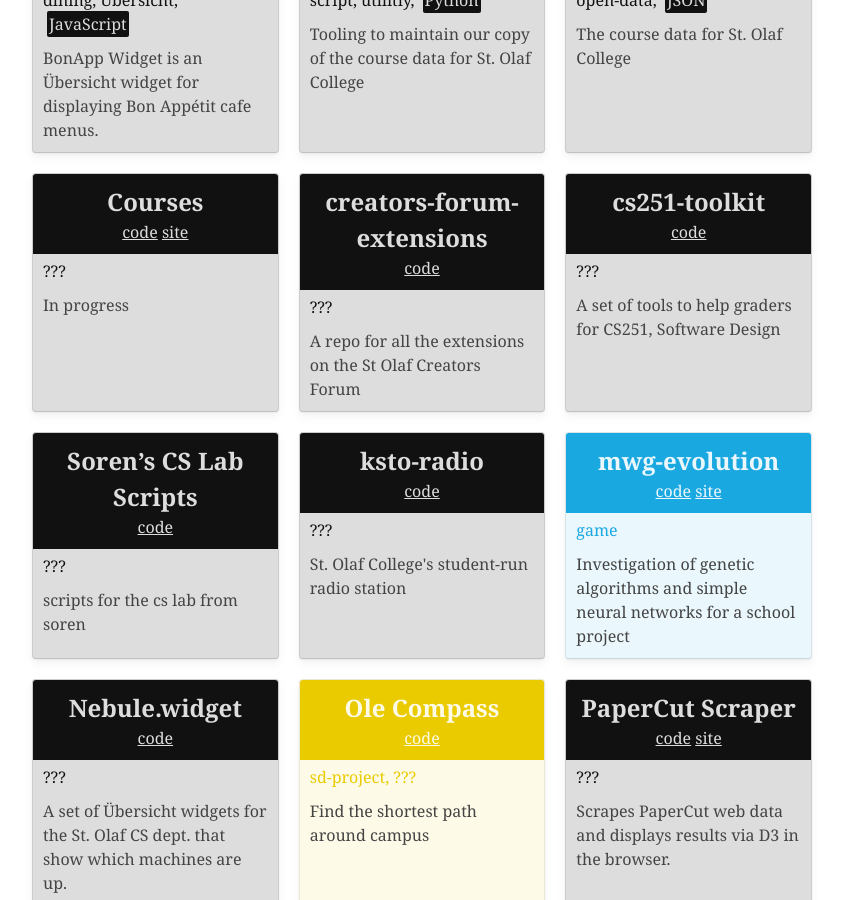
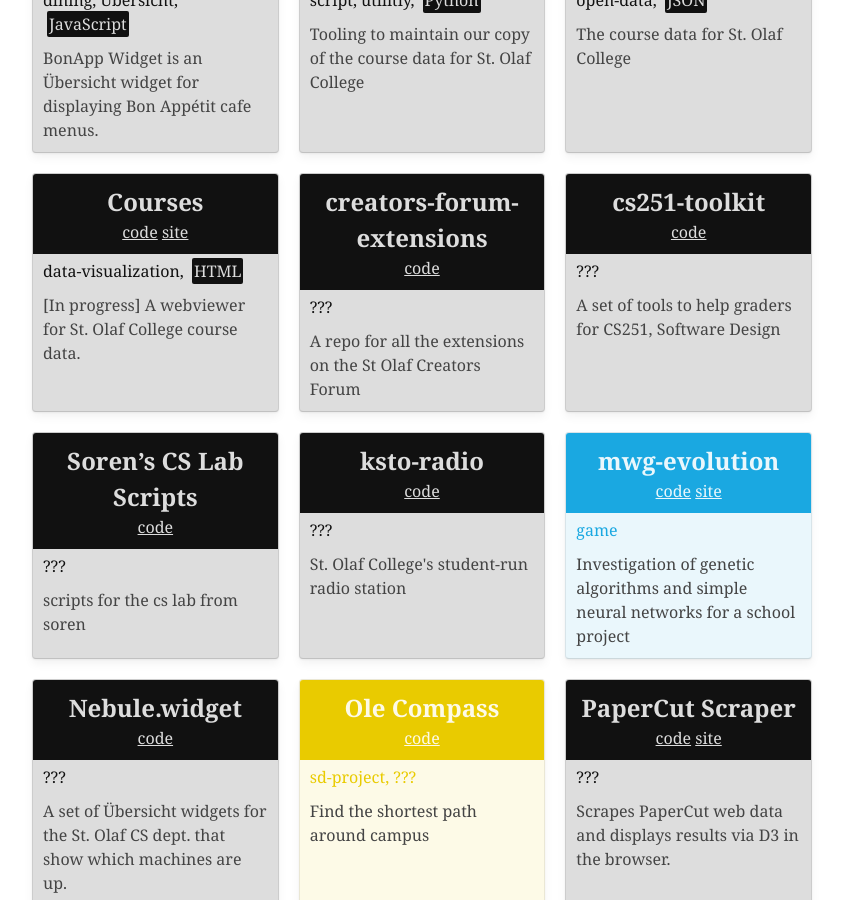
Before and after one commit to StoDevX/stodevx.github.io, a Jekyll site: the page built from index.html, in a window 1280 px wide and 900 px high, scrolled down 683 px. Shown: the whole window, without its empty margins (218-1061 px from the left). Built offline with Jekyll 4.4.1, drawn with Linux system fonts in a browser that asks for light colours.

Commit message:
Update courses.md
Add about text, category and language

```diff
--- a/courses.md
+++ b/courses.md
@@ -1,9 +1,10 @@
 ---
 title: Courses
-categories: ['???']
+categories: [data-visualization]
+language: HTML
 layout: page
 repo: courses
 has-page: true
 ---
 
-In progress
+[In progress] A webviewer for St. Olaf College course data.
```
